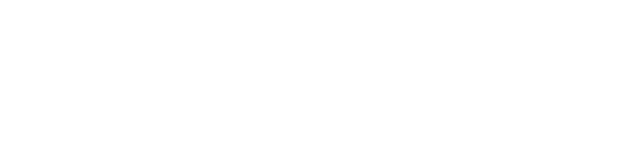
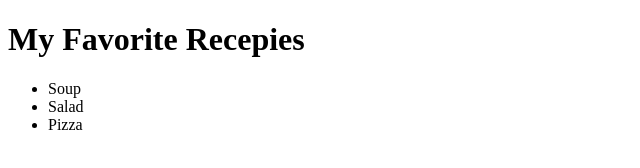
Before and after one commit to mfdezf/html-css-Edx-project, a plain HTML site: page index.html in a window 1280 px wide. Shown: the whole page, without its empty margins (0-640 px from the left). Drawn offline with Linux system fonts and the light colour scheme.

Commit message:
Create header and nav inclusive

```diff
--- a/index.html
+++ b/index.html
@@ -6,6 +6,15 @@
     <title>Recepies</title>
   </head>
   <body>
+        <header>
+            <h1>My Favorite Recepies</h1>
 
+            <ul>
+                <li>Soup</li>
+                <li>Salad</li>
+                <li>Pizza</li>
+            </ul>
+
+        </header>
   </body>
 </html>
```
